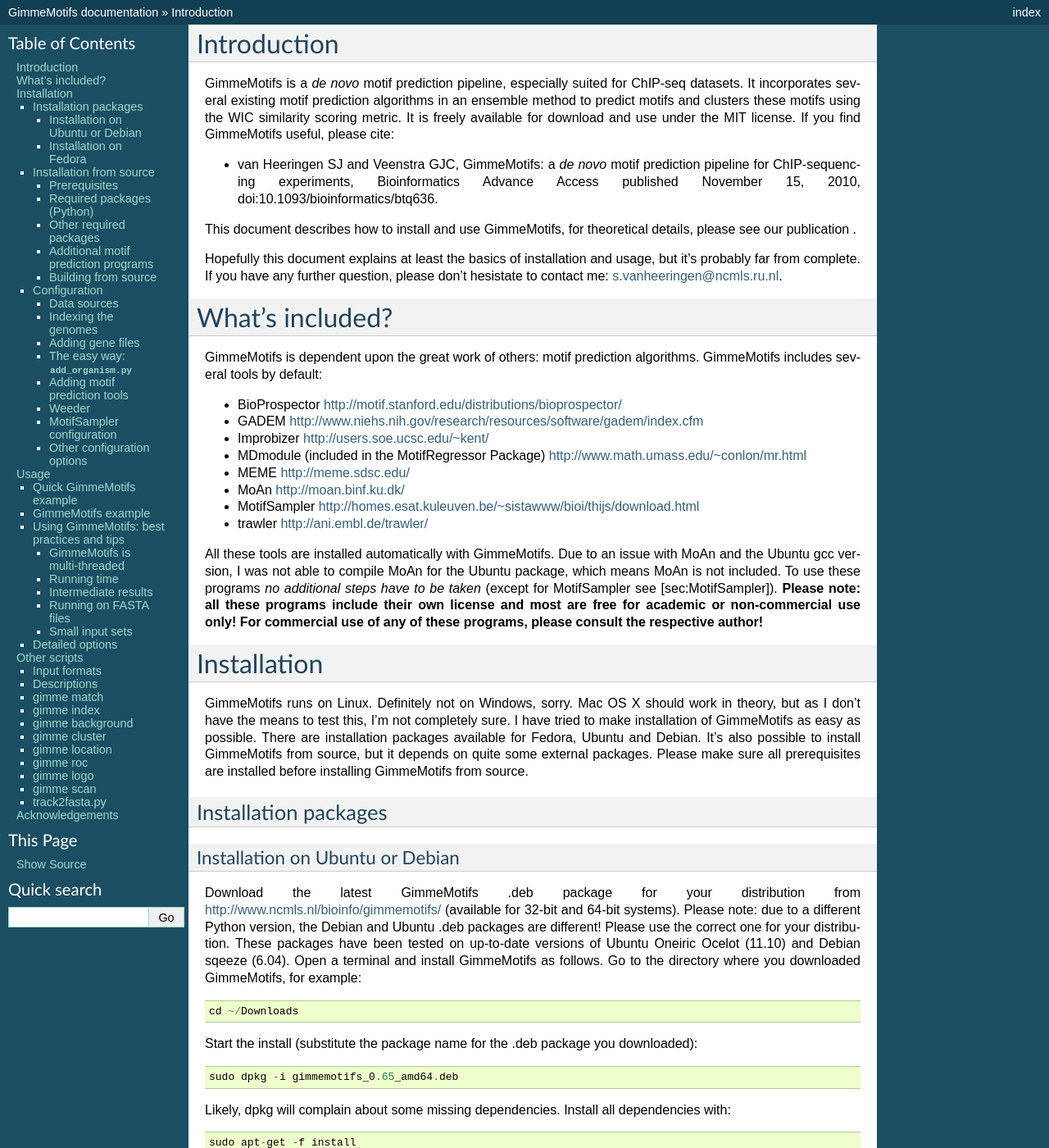
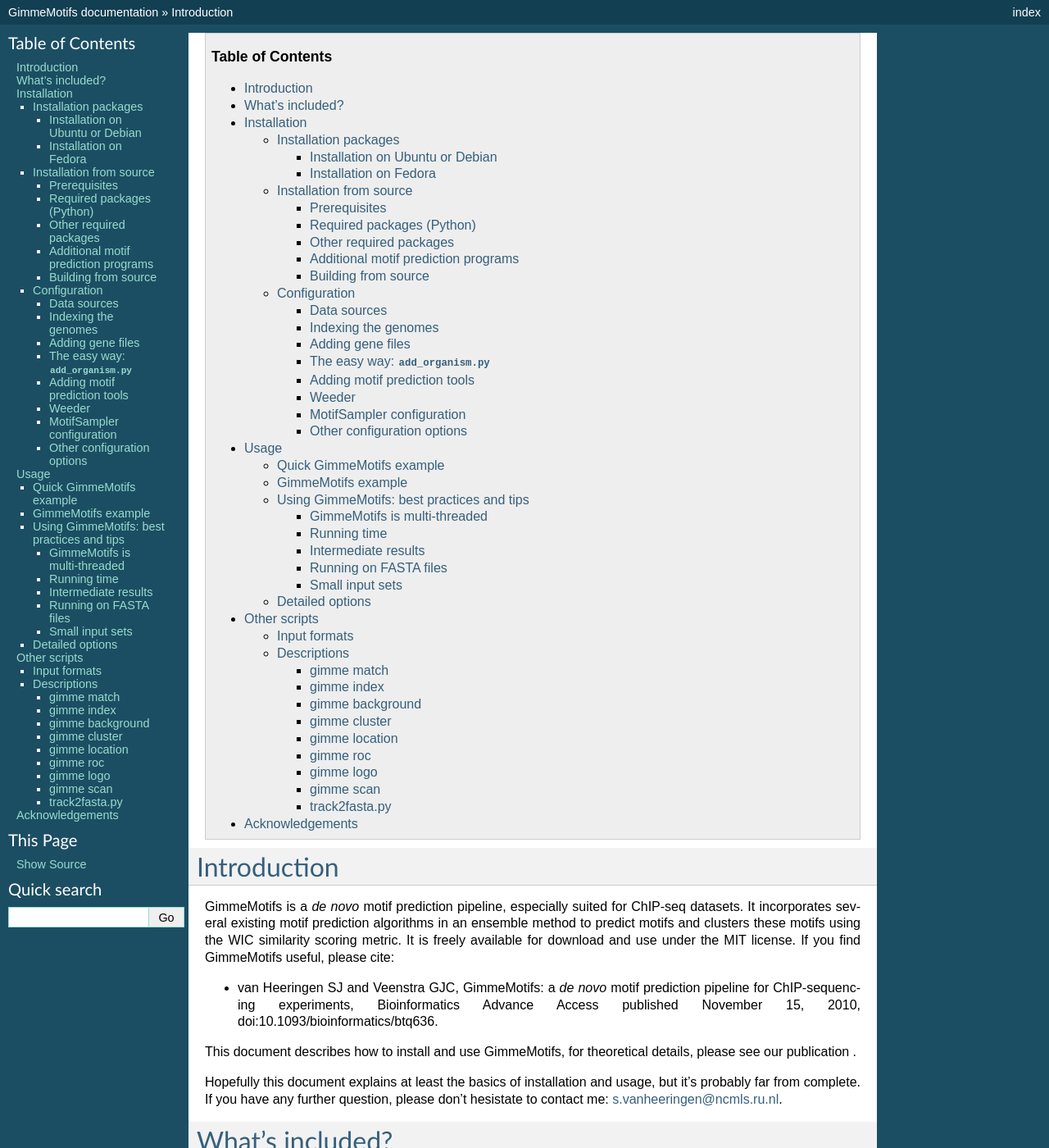
Before and after one commit to vanheeringen-lab/gimmemotifs, a Sphinx documentation site: the page built from docs/index.rst, in a window 1280 px wide and 1400 px high. Shown: the whole window at 82% size. Built offline with Sphinx 7.4.7, drawn with Linux system fonts in a browser that asks for light colours; the version number could not be read and is left out; some of the changed text lies outside the part shown.

Commit message:
Updated index.rst

```diff
--- a/docs/index.rst
+++ b/docs/index.rst
@@ -1,3 +1,6 @@
+.. contents:: Table of Contents
+      :depth: 3
+
 Introduction
 ============
 
@@ -703,19 +706,19 @@ Descriptions
 ------------
 
 gimme match
------------
+~~~~~~~~~~~
 
 Taking an input file with motifs, find the best matching file in another
 file of motifs (according to the WIC metric).
 
 gimme index
------------
+~~~~~~~~~~~
 
 Creates an index to use with GimmeMotifs. See section
 [sec:configuration] for details.
 
 gimme background
-----------------
+~~~~~~~~~~~~~~~~
 
 Generate random sequences according to one of two methods: random or
 matched\_genomic. With the argument ``type`` set to ``random``, and an
@@ -732,23 +735,23 @@ select the correct genome. The length of the sequences in the output
 file will be set to the median of the features in the input file.
 
 gimme cluster
--------------
+~~~~~~~~~~~~~
 
 Cluster a set of motifs with the WIC metric.
 
 gimme location
---------------
+~~~~~~~~~~~~~~
 
 Create the positional preference plots for all the motifs in the input
 PWM file. This will give best results if all the sequences in the
 FASTA-formatted inputfile have the same length. Keep in mind that this
 only makes sense if the sequences are centered around a similar feature
 (transcription start site, highest point in a peak, etc.). The default
-threshold for motif scanning is 0.95, see ``pwmscan.py`` for more
+threshold for motif scanning is 0.95, see ``gimme scan`` for more
 details.
 
 gimme roc
----------
+~~~~~~~~~
 
 Given a sample (positives, peaks) and a background file (random
 sequences, random promoters or similar), calculates several statistics
@@ -759,12 +762,12 @@ ROC area under curve (ROC\_AUC) and Mean Normalized Conditional
 Probability (MNCP).
 
 gimme logo
-----------
+~~~~~~~~~~
 
 Convert the motifs in a PWM file to a logo using weblogo.
 
 gimme scan
-----------
+~~~~~~~~~~
 
 Scan a set of sequences with a set of motifs, and give the resulting
 matches in GFF or BED format. The threshold is based on the maximum and
@@ -775,10 +778,10 @@ generally at least 0.9 for good specificity. Keep in mind that the
 optimal threshold might be different for each motif!
 
 track2fasta.py
----------------
+~~~~~~~~~~~~~~~
 
 Convert a set of BED formatted sequences to a FASTA file. The genome
-needs to be indexed for GimmeMotifs using ``create_genome_index.py``.
+needs to be indexed for GimmeMotifs using ``gimme index``.
 
 Acknowledgements
 ================
```
